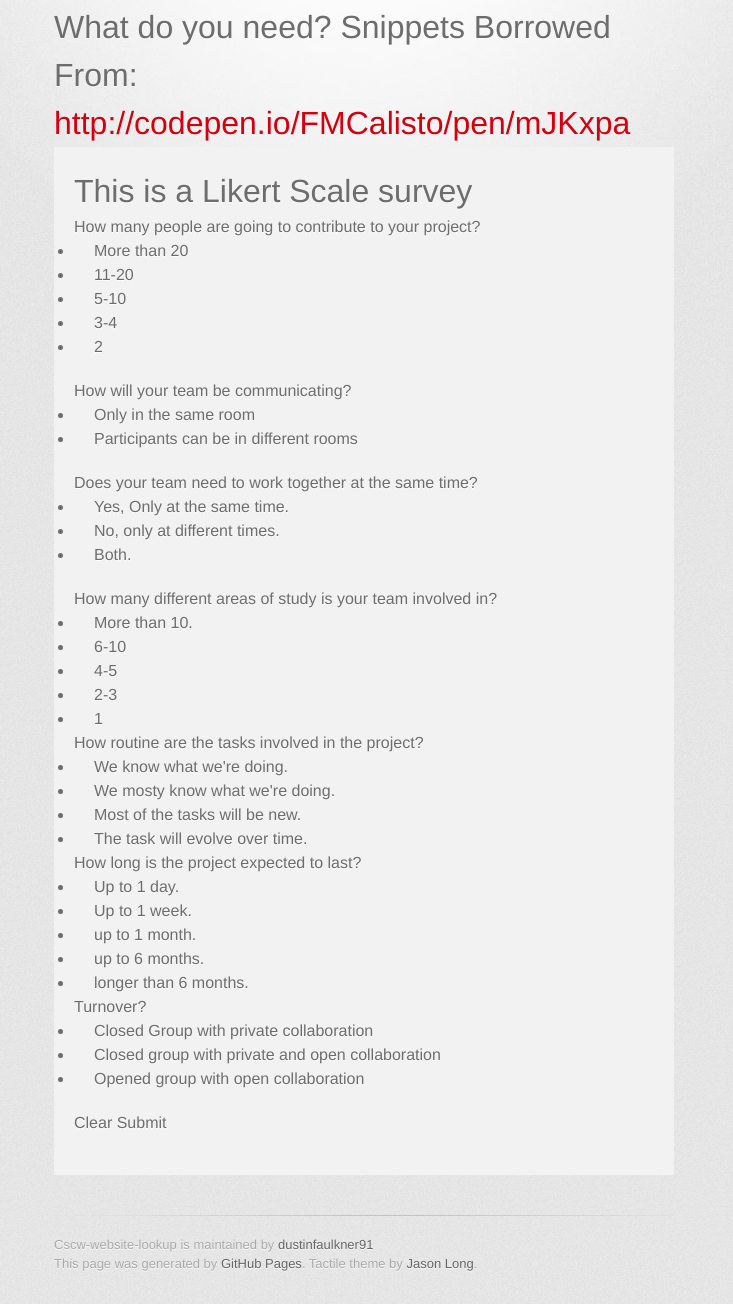
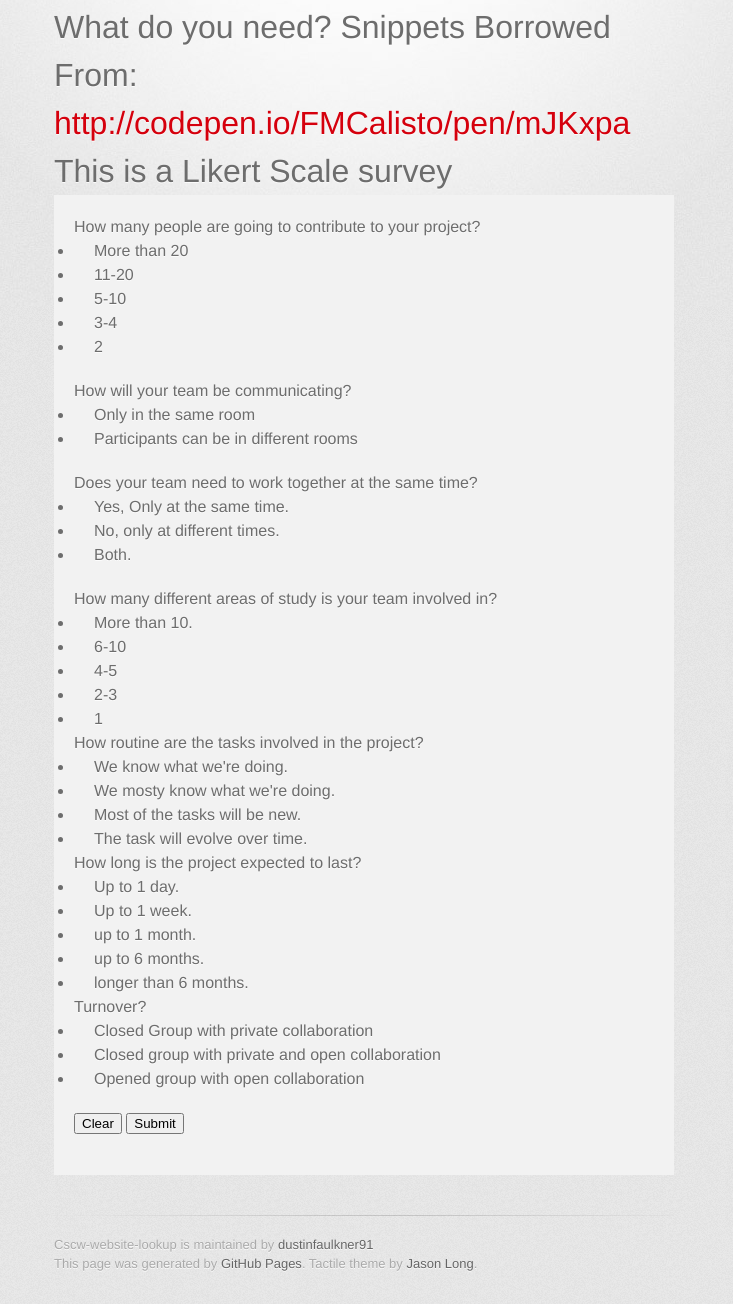
Before and after one commit to dustinfaulkner91/CSCW-Website-Lookup, a plain HTML site: page index.html in a window 1280 px wide. Shown: the part 268-1572 px from the top of the page, without its empty margins (276-1009 px from the left). Drawn offline with Linux system fonts and the light colour scheme; a web font is replaced by a local one.

Commit message:
Update index.html
Updated

```diff
--- a/index.html
+++ b/index.html
@@ -36,10 +36,8 @@
 </h1>
 
 <div class="wrap">
+  <h1 class="likert-header">This is a Likert Scale survey</h1>
   <form action="">
-    <h1>
-    <a id="this-is-a-likert-scale-survey" class="anchor" href="#this-is-a-likert-scale-survey" aria-hidden="true"><span class="octicon octicon-link"></span></a>This is a Likert Scale survey</h1>
-
     How many people are going to contribute to your project?
     <ul>
       <li>
@@ -175,9 +173,9 @@
 
 
     </ul>
-    <div>
-      Clear
-      Submit
+    <div class="buttons">
+      <button class="clear">Clear</button>
+      <button class="submit">Submit</button>
     </div>
   </form>
 </div>
```
